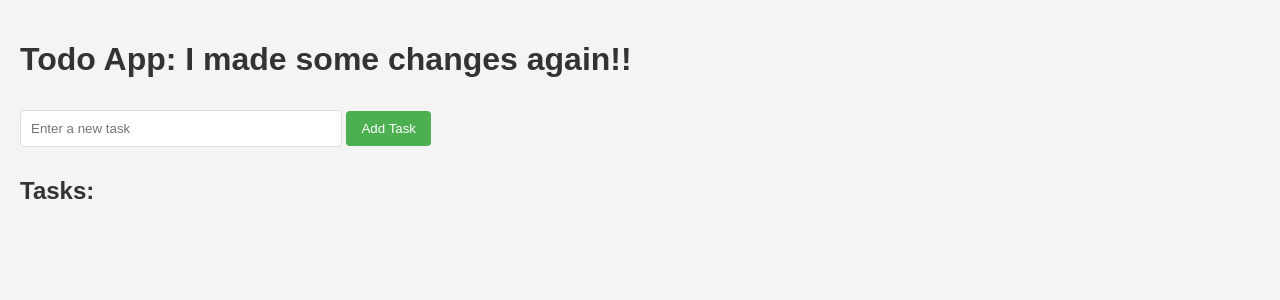
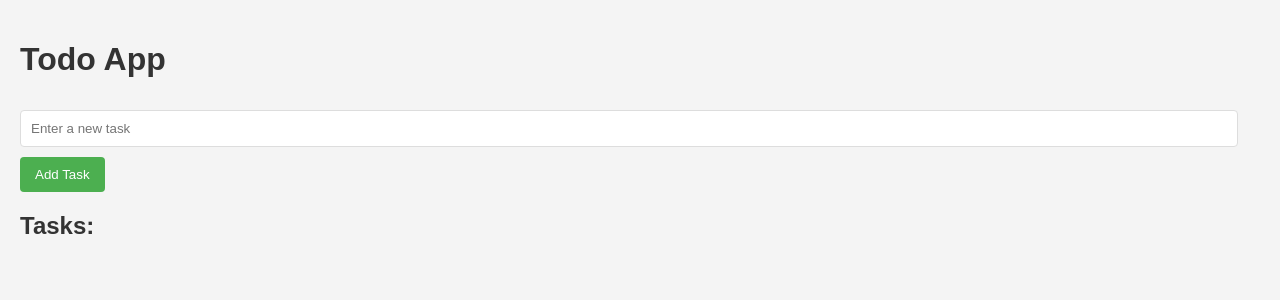
Before and after one commit to anujramola/Jenkins_Docker_project, a Flask app: page / in a window 1280 px wide. Shown: the top 300 px of the page. Run offline with Flask 3, Linux system fonts and the light colour scheme.

Commit message:
updated index.html

```diff
--- a/Docker_Pipeline/templates/index.html
+++ b/Docker_Pipeline/templates/index.html
@@ -1,6 +1,8 @@
 <!DOCTYPE html>
-<html>
+<html lang="en">
 <head>
+    <meta charset="UTF-8">
+    <meta name="viewport" content="width=device-width, initial-scale=1.0">
     <title>Todo App</title>
     <style>
         body {
@@ -13,16 +15,13 @@
         h1 {
             color: #333;
         }
-      form {
-        margin-bottom: 20px;
-      }
-      input[type="text"],
-      textarea {
+        input[type="text"], textarea {
             padding: 10px;
             margin: 10px 0;
-        width: 300px;
+            width: calc(100% - 22px);
             border: 1px solid #ddd;
             border-radius: 4px;
+            box-sizing: border-box;
         }
         input[type="submit"] {
             background-color: #4caf50;
@@ -45,34 +44,30 @@
             padding: 12px;
             border: 1px solid #ddd;
             border-radius: 4px;
-      }
-      .task-item {
             display: flex;
             justify-content: space-between;
             align-items: center;
         }
         .task-text {
             margin: 0;
+            flex-grow: 1;
         }
     </style>
 </head>
 <body>
-    <h1>Todo App: I made some changes again!!</h1>
+    <h1>Todo App</h1>
 
-    <!-- Add Task Form -->
-    <form method="post">
-      <input type="text" name="task_content" placeholder="Enter a new task" />
+    <form method="post" aria-label="Add a new task">
+        <input type="text" name="task_content" placeholder="Enter a new task" required />
         <input type="submit" name="add_task" value="Add Task" />
     </form>
 
-    <!-- Display Tasks -->
     <h2>Tasks:</h2>
     <ul>
         {% for id, task in tasks.items() %}
-      <li class="task-item">
+        <li>
             <p class="task-text">{{ task }}</p>
-        <!-- Delete Button for Each Task -->
-        <form method="post" style="display: inline">
+            <form method="post" style="display: inline" aria-label="Delete task">
                 <input type="hidden" name="task_id_to_delete" value="{{ id }}" />
                 <input type="submit" name="delete_task" value="Delete" />
             </form>
```
Lines whose indentation alone changed are shown as unchanged.
